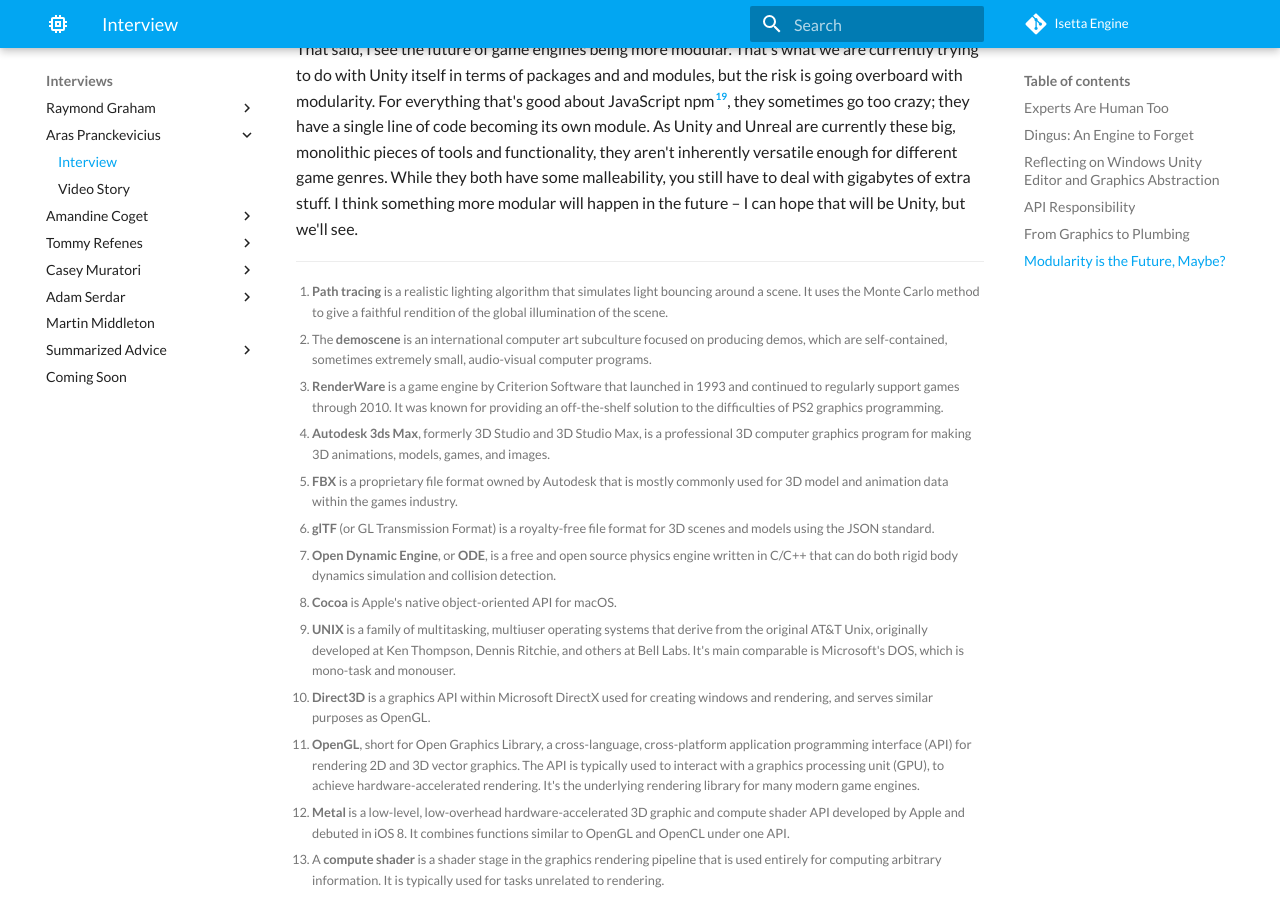
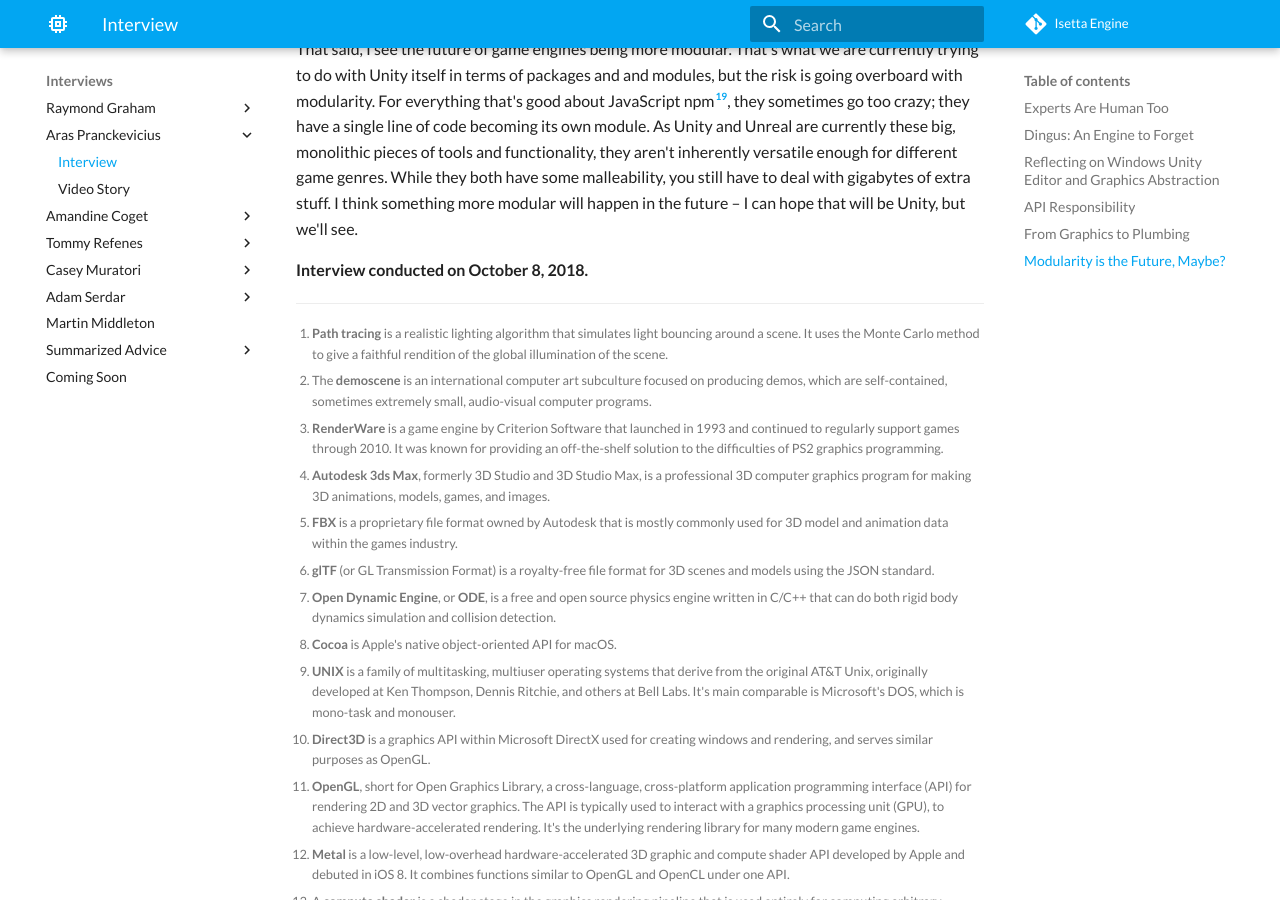
Before and after one commit to Isetta-Team/Isetta-Website-Raw, an MkDocs documentation site: the page built from docs/interviews/ArasPranckevicius-interview.md, in a window 1280 px wide and 900 px high, scrolled down 5687 px. Built offline with MkDocs 1.6.1 and Material for MkDocs 9.7.7, drawn with Linux system fonts in a browser that asks for light colours; comment, search, counter and statistics services are not loaded.

Commit message:
aras interview date

```diff
--- a/docs/interviews/ArasPranckevicius-interview.md
+++ b/docs/interviews/ArasPranckevicius-interview.md
@@ -111,3 +111,5 @@ I don't know what the future holds for game engines. Looking back to when we wer
 That said, I see the future of game engines being more modular. That's what we are currently trying to do with Unity itself in terms of packages and and modules, but the risk is going overboard with modularity. For everything that's good about JavaScript npm[^16], they sometimes go too crazy; they have a single line of code becoming its own module. As Unity and Unreal are currently these big, monolithic pieces of tools and functionality, they aren't inherently versatile enough for different game genres. While they both have some malleability, you still have to deal with gigabytes of extra stuff. I think something more modular will happen in the future – I can hope that will be Unity, but we'll see.
 
 [^16]: **npm** is a package manager for the JavaScript programming language. It's the default package manager for the JavaScript runtime environment Node.js.
+
+__Interview conducted on October 8, 2018.__
```
